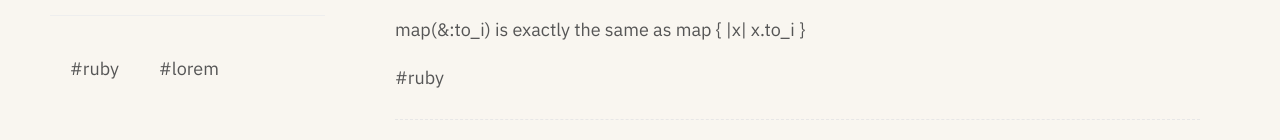
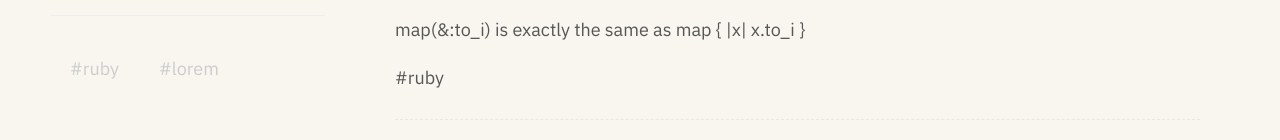
Before and after one commit to francoisedumas/fdlab, a Vue app: page /til in a window 1280 px wide. Shown: the part 295-435 px from the top of the page. Built offline with nearby package versions, Linux system fonts and the light colour scheme.

Commit message:
Turn code Vue 2 style to Vue 3 for emit and add css

```diff
--- a/src/components/TagCloud.vue
+++ b/src/components/TagCloud.vue
@@ -2,7 +2,7 @@
   <div class="tag-cloud">
     <h3>Tags</h3>
     <div v-for="tag in tags" :key="tag">
-      <div @click="$emit('filterTils', tag)">#{{ tag }}</div>
+      <div @click="filterTag(tag)" class="uniq-tag">#{{ tag }}</div>
     </div>
   </div>
 </template>
@@ -12,13 +12,13 @@ import useTags from "../composables/useTags";
 
 export default {
   props: ["tils"],
-  setup(props) {
+  setup(props, context) {
     const { tags } = useTags(props.tils);
-    // const filterTag = (tag) => {
-    //   console.log(tag);
-    //   context.emit("filterTils", tag);
-    // };
-    return { tags };
+    const filterTag = (tag) => {
+      console.log(tag);
+      context.emit("tag", tag);
+    };
+    return { tags, filterTag };
   },
 };
 </script>
@@ -36,12 +36,13 @@ export default {
   display: inline-block;
   padding: 10px;
 }
-.tag-cloud a {
+.tag-cloud .uniq-tag {
   color: #ccc;
   text-decoration: none;
 }
-.tag-cloud a.router-link-active {
+.tag-cloud .uniq-tag:hover {
   color: #ff8800;
   font-weight: bold;
+  cursor: pointer;
 }
 </style>
--- a/src/views/Til.vue
+++ b/src/views/Til.vue
@@ -2,7 +2,7 @@
   <div class="home">
     <h1>Today I learned (TIL)</h1>
     <div class="layout">
-      <TagCloud :tils="tils" @filterTils="filterTils" />
+      <TagCloud :tils="tils" @tag="filterTils" />
       <PostList :tils="tils" />
     </div>
   </div>
@@ -11,13 +11,14 @@
 <script>
 import PostList from "../components/PostList.vue";
 import TagCloud from "../components/TagCloud.vue";
+import { ref } from "vue";
+import { computed } from "vue";
 
 export default {
   name: "Til",
   components: { PostList, TagCloud },
-  data() {
-    return {
-      tils: [
+  setup() {
+    const tils = ref([
       {
         title: "Symbol#to_proc conversion",
         description: "map(&:to_i) is exactly the same as map { |x| x.to_i }",
@@ -25,7 +26,8 @@ export default {
       },
       {
         title: "Symbol#to_proc conversion",
-          description: "Lorem ipsum Lorem ipsum Lorem ipsum Lorem ipsum Lorem ipsum Lorem ipsum Lorem ipsum Lorem ipsum Lorem ipsum ",
+        description:
+          "Lorem ipsum Lorem ipsum Lorem ipsum Lorem ipsum Lorem ipsum Lorem ipsum Lorem ipsum Lorem ipsum Lorem ipsum ",
         tags: ["lorem"],
       },
       {
@@ -33,15 +35,41 @@ export default {
         description: "map(&:to_i) is exactly the same as map { |x| x.to_i }",
         tags: ["ruby"],
       },
-      ],
-    };
+    ]);
+
+    const filterTils = computed((tag) => {
+      return tils.value.filter((til) => til.tag === tag);
+    });
+
+    return { tils, filterTils };
   },
-  computed: {
-    filterTils(tag) {
-      console.log(tag)
-      return this.tils.filter((til) => til.tag === tag);
-    },
-  },
+  // data() {
+  //   return {
+  //     tils: [
+  //       {
+  //         title: "Symbol#to_proc conversion",
+  //         description: "map(&:to_i) is exactly the same as map { |x| x.to_i }",
+  //         tags: ["ruby"],
+  //       },
+  //       {
+  //         title: "Symbol#to_proc conversion",
+  //         description: "Lorem ipsum Lorem ipsum Lorem ipsum Lorem ipsum Lorem ipsum Lorem ipsum Lorem ipsum Lorem ipsum Lorem ipsum ",
+  //         tags: ["lorem"],
+  //       },
+  //       {
+  //         title: "Symbol#to_proc conversion",
+  //         description: "map(&:to_i) is exactly the same as map { |x| x.to_i }",
+  //         tags: ["ruby"],
+  //       },
+  //     ],
+  //   };
+  // },
+  // computed: {
+  //   filterTils(tag) {
+  //     console.log(tag)
+  //     return this.tils.filter((til) => til.tag === tag);
+  //   },
+  // },
 };
 </script>
 
```
Lines whose indentation alone changed are shown as unchanged.
